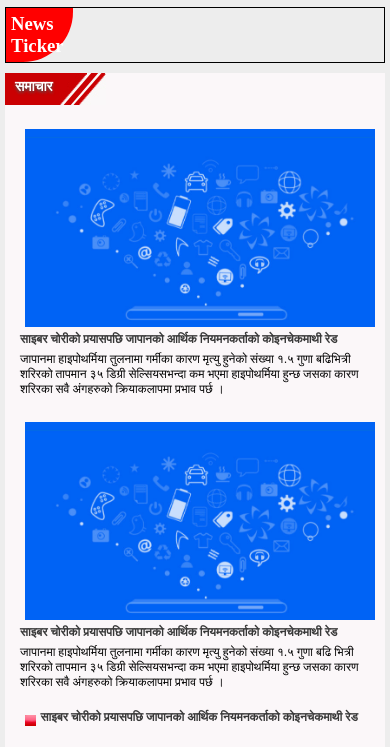
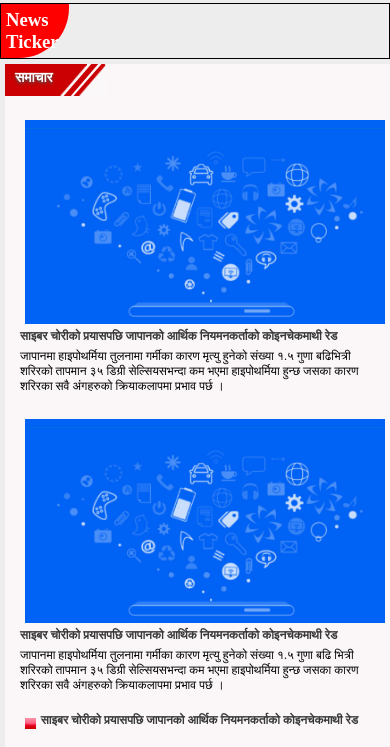
Before and after one commit to bikashthapa01/japannepal, a plain HTML site: page index.html in a window 390 px wide. Shown: the part 289-1036 px from the top of the page. Drawn offline with Linux system fonts and the light colour scheme; a script that the page names is missing.

Commit message:
On branch master

```diff
--- a/css/style.css
+++ b/css/style.css
@@ -210,7 +210,7 @@ body {
 /*Responsive CSS codes for different screensize*/
 
 @media screen and (max-width: 700px){
-	body {
+	#wrapper {
 		margin: 5px !important;
 	}
 	#wrapper {
```
